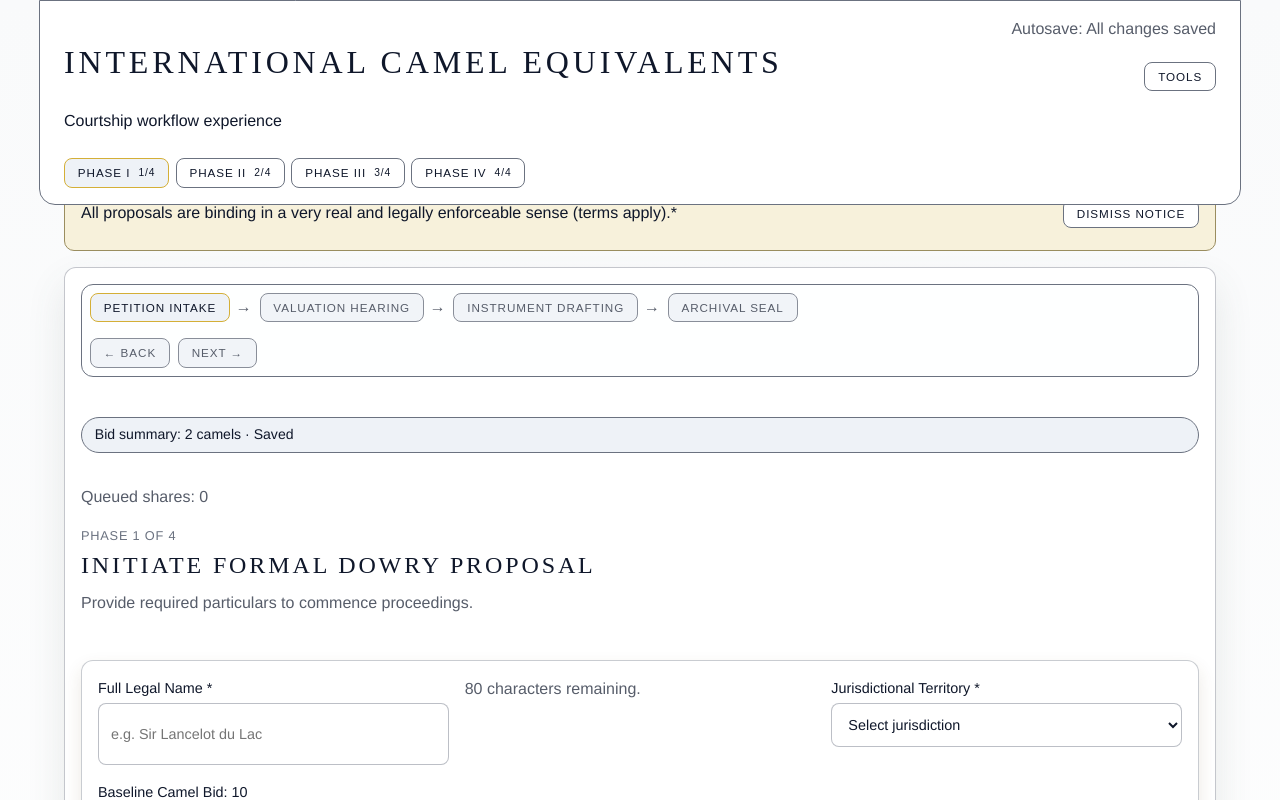
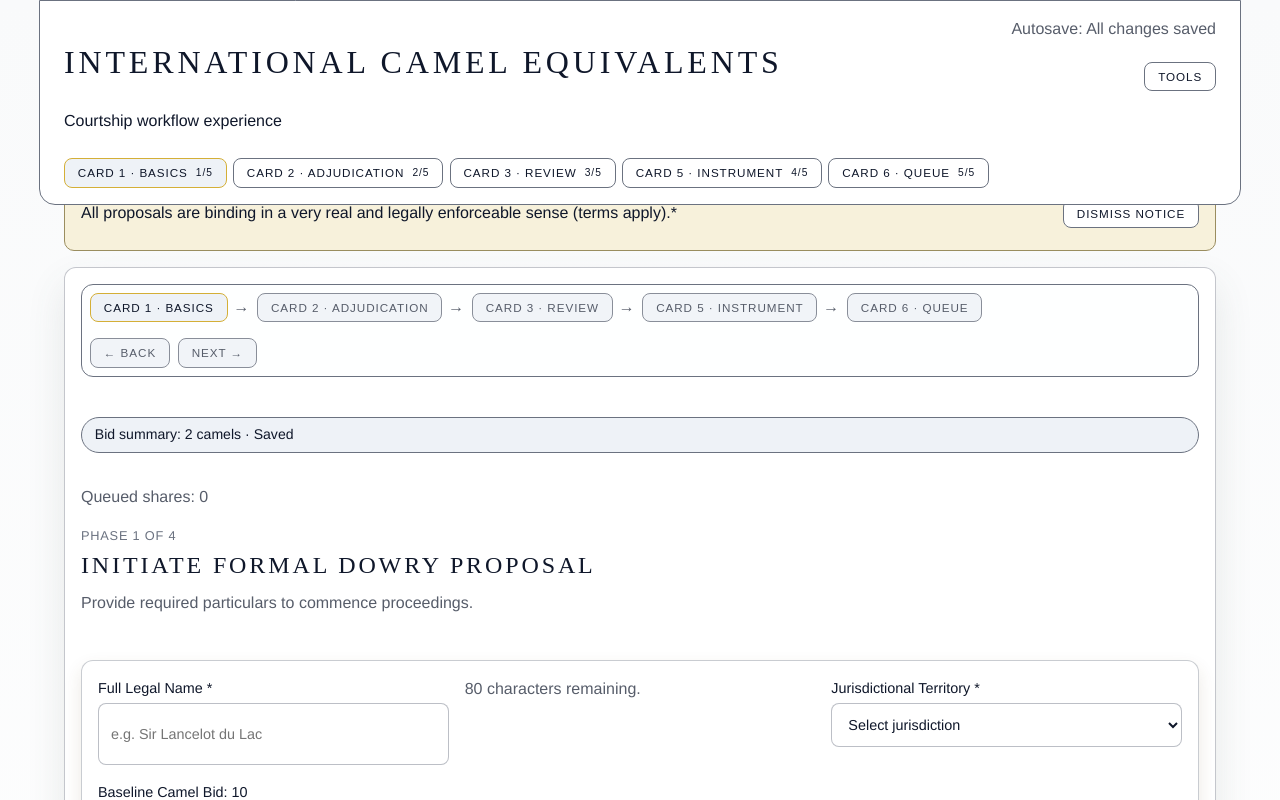
Before and after one commit to dmeehan45/international-camel-equivalents, a React (Vite) app: page / in a window 1280 px wide. Before the commit this address led to /phase1. Shown: the top 800 px of the page. Built offline with nearby package versions, Linux system fonts and the light colour scheme.

Commit message:
Refactor flow to card-based step contract

```diff
--- a/src/App.tsx
+++ b/src/App.tsx
@@ -1,5 +1,5 @@
 import { Suspense, lazy, useEffect, useMemo, useReducer, useState, type Dispatch } from 'react';
-import { useLocation, useNavigate } from 'react-router-dom';
+import { useLocation } from 'react-router-dom';
 import proxiesData from './data/proxies.json';
 import {
   applyDashboardView,
@@ -21,12 +21,20 @@ import { createHistoryEntry, formatRelativeAge, readBidHistory, readDocketReadId
 import { parseBidInput } from './core/bid-parser.js';
 import { calculateAdjudicatedCamelValue } from './core/adjudication.js';
 import type { CalculationResult, ProxyDefinition } from './domain/types';
+import {
+  FLOW_STEP_LABELS,
+  canOpenFlowStep,
+  getFlowSteps,
+  getNextFlowStep,
+  getPreviousFlowStep,
+  type FlowStepContext,
+  type FlowStepId,
+} from './domain/flow';
 import { DowryFormProvider, useDowryForm, WORKFLOW_STORAGE_KEY } from './store/DowryFormContext';
 import { uxCopy } from './content/uxCopy';
 import { ErrorMessage } from './components/ErrorMessage';
 import { LoadingFactRotator } from './components/LoadingFactRotator';
 
-type FlowStep = 'phase1-input' | 'phase2-adjudication' | 'phase3-instrument' | 'phase4-docket';
 type TopTab = 'top' | 'all' | 'compare';
 type RootTab = 'flow' | 'library' | 'archive' | 'premium';
 
@@ -35,7 +43,7 @@ type State = {
   extensionProxies: ProxyDefinition[];
   mergedProxies: ProxyDefinition[];
   activeRootTab: RootTab;
-  flowStep: FlowStep;
+  flowStep: FlowStepId;
   showWelcome: boolean;
   guidedMode: boolean;
   chaosMode: boolean;
@@ -61,7 +69,7 @@ type State = {
 
 type Action =
   | { type: 'setRootTab'; value: RootTab }
-  | { type: 'setFlowStep'; value: FlowStep }
+  | { type: 'setFlowStep'; value: FlowStepId }
   | { type: 'toggleTools' }
   | { type: 'setCelebrateOpen'; value: boolean }
   | { type: 'setShowWelcome'; value: boolean }
@@ -86,6 +94,11 @@ type Action =
   | { type: 'setDocketReadIds'; value: string[] };
 
 const referenceProxies = proxiesData as ProxyDefinition[];
+
+function normalizeDraftFlowStep(step: unknown): FlowStepId {
+  const flowSteps = new Set<FlowStepId>(['card1-basics', 'card2-adjudication', 'card3-review', 'card4-tune', 'card5-instrument', 'card6-queue']);
+  return typeof step === 'string' && flowSteps.has(step as FlowStepId) ? (step as FlowStepId) : 'card1-basics';
+}
 function readDraft() {
   try {
     const raw = globalThis.localStorage?.getItem(WORKFLOW_STORAGE_KEY);
@@ -128,7 +141,7 @@ function buildInitialState(): State {
     extensionProxies,
     mergedProxies,
     activeRootTab: 'flow',
-    flowStep: draft?.flowStep ?? 'phase1-input',
+    flowStep: normalizeDraftFlowStep(draft?.flowStep),
     showWelcome: false,
     guidedMode: draft?.guidedMode ?? true,
     chaosMode: draft?.chaosMode ?? false,
@@ -245,7 +258,7 @@ function runCalculation(state: State, dispatch: Dispatch<Action>) {
     const result = calculateIceWithModifiers({ amount: Number(state.calcInput.amount), unit: state.calcInput.unit, proxyId: state.calcInput.proxyId }, state.mergedProxies, { camelMultiplier });
     dispatch({ type: 'setCalculation', value: result });
     dispatch({ type: 'setError', value: '' });
-    dispatch({ type: 'setFlowStep', value: 'phase2-adjudication' });
+    dispatch({ type: 'setFlowStep', value: 'card2-adjudication' });
   } catch (error) {
     dispatch({ type: 'setError', value: error instanceof Error ? error.message : uxCopy.errors.calculationFailed });
   }
@@ -281,17 +294,11 @@ function computeRecommendation({ baseCalculation, regionFactor, traitBonuses }:
   };
 }
 
-function Stepper({ step, onChange, canNavigateTo }: { step: FlowStep; onChange: (step: FlowStep) => void; canNavigateTo: (step: FlowStep) => boolean }) {
-  const steps: FlowStep[] = ['phase1-input', 'phase2-adjudication', 'phase3-instrument', 'phase4-docket'];
-  const labels: Record<FlowStep, string> = {
-    'phase1-input': 'Petition Intake',
-    'phase2-adjudication': 'Valuation Hearing',
-    'phase3-instrument': 'Instrument Drafting',
-    'phase4-docket': 'Archival Seal',
-  };
+function Stepper({ step, flowContext, onChange }: { step: FlowStepId; flowContext: FlowStepContext; onChange: (step: FlowStepId) => void }) {
+  const steps = getFlowSteps(flowContext.includeTuneStep);
   const currentIndex = steps.indexOf(step);
-  const previousStep = currentIndex > 0 ? steps[currentIndex - 1] : null;
-  const nextStep = currentIndex < steps.length - 1 ? steps[currentIndex + 1] : null;
+  const previousStep = getPreviousFlowStep(flowContext);
+  const nextStep = getNextFlowStep(flowContext);
 
   return (
     <div className="stepper-wrap">
@@ -300,7 +307,7 @@ function Stepper({ step, onChange, canNavigateTo }: { step: FlowStep; onChange:
           const status = index < currentIndex ? 'completed' : index === currentIndex ? 'current' : 'upcoming';
           return (
             <div key={item} className="stepper-item">
-              <button className={step === item ? 'step active' : 'step'} onClick={() => onChange(item)} disabled={!canNavigateTo(item)} aria-current={status === 'current' ? 'step' : undefined}><span>{labels[item]}</span></button>
+              <button className={step === item ? 'step active' : 'step'} onClick={() => onChange(item)} disabled={!canOpenFlowStep(item, flowContext)} aria-current={status === 'current' ? 'step' : undefined}><span>{FLOW_STEP_LABELS[item]}</span></button>
               {index < steps.length - 1 && <span className="step-arrow" aria-hidden="true">→</span>}
             </div>
           );
@@ -308,20 +315,14 @@ function Stepper({ step, onChange, canNavigateTo }: { step: FlowStep; onChange:
       </div>
       <div className="stepper-nav">
         <button onClick={() => previousStep && onChange(previousStep)} disabled={!previousStep}>← Back</button>
-        <button onClick={() => nextStep && onChange(nextStep)} disabled={!nextStep || !canNavigateTo(nextStep)}>Next →</button>
+        <button onClick={() => nextStep && onChange(nextStep)} disabled={!nextStep || !canOpenFlowStep(nextStep, flowContext)}>Next →</button>
       </div>
     </div>
   );
 }
 
 function FixedShellHeader({ state, dispatch, draftSaved }: { state: State; dispatch: Dispatch<Action>; draftSaved: boolean }) {
-  const flowSteps: FlowStep[] = ['phase1-input', 'phase2-adjudication', 'phase3-instrument', 'phase4-docket'];
-  const labels: Record<FlowStep, string> = {
-    'phase1-input': 'Phase I',
-    'phase2-adjudication': 'Phase II',
-    'phase3-instrument': 'Phase III',
-    'phase4-docket': 'Phase IV',
-  };
+  const flowSteps = getFlowSteps(false);
 
   return (
     <header className="fixed-header" role="banner">
@@ -345,8 +346,8 @@ function FixedShellHeader({ state, dispatch, draftSaved }: { state: State; dispa
               dispatch({ type: 'setFlowStep', value: flowStep });
             }}
           >
-            <span>{labels[flowStep]}</span>
-            <small>{index + 1}/4</small>
+            <span>{FLOW_STEP_LABELS[flowStep]}</span>
+            <small>{index + 1}/{flowSteps.length}</small>
           </button>
         ))}
       </nav>
@@ -367,11 +368,6 @@ function LegalPlaceholderPage({ title, summary }: { title: string; summary: stri
 
 function FlowView({ state, dispatch, draftSaved }: { state: State; dispatch: Dispatch<Action>; draftSaved: boolean }) {
   const { form, dispatchForm, canCalculateIce, minCamelQuantity, maxCamelQuantity, clampCamelQuantity, queue } = useDowryForm();
-  const flowSteps: FlowStep[] = ['phase1-input', 'phase2-adjudication', 'phase3-instrument', 'phase4-docket'];
-  const navigate = useNavigate();
-  const location = useLocation();
-  const phasePathMap: Record<FlowStep, string> = { 'phase1-input': '/phase1', 'phase2-adjudication': '/phase2', 'phase3-instrument': '/phase3', 'phase4-docket': '/phase4' };
-  const pathPhaseMap: Record<string, FlowStep> = { '/phase1': 'phase1-input', '/phase2': 'phase2-adjudication', '/phase3': 'phase3-instrument', '/phase4': 'phase4-docket' };
   const [scanActionsOpen, setScanActionsOpen] = useState(false);
   const [resultsFiltersOpen, setResultsFiltersOpen] = useState(false);
   const [exportTab, setExportTab] = useState<'text' | 'image' | 'pdf' | 'html'>('text');
@@ -391,15 +387,20 @@ function FlowView({ state, dispatch, draftSaved }: { state: State; dispatch: Dis
     runCalculation(state, dispatch);
   }
 
-  function canOpenFlowStep(target: FlowStep) {
-    const currentIndex = flowSteps.indexOf(state.flowStep);
-    const targetIndex = flowSteps.indexOf(target);
-    if (targetIndex <= currentIndex) return true;
-    if (target === 'phase2-adjudication') return Boolean(state.calculation);
-    if (target === 'phase3-instrument') return Boolean(state.calculation);
-    if (target === 'phase4-docket') return Boolean(state.share.text || state.formalizer.message);
-    return false;
-  }
+  const userChoseTweak = Boolean(form.regionOverride)
+    || !fiatTraitsEnabled
+    || form.advancedTrait !== 1
+    || form.traitModifiers.social !== 1
+    || form.traitModifiers.resilience !== 1
+    || form.traitModifiers.prestige !== 1
+    || form.traitModifiers.ceremony !== 1;
+
+  const flowContext: FlowStepContext = {
+    currentStep: state.flowStep,
+    hasCalculation: Boolean(state.calculation),
+    hasShareDraft: Boolean(state.share.text || state.formalizer.message),
+    includeTuneStep: userChoseTweak,
+  };
 
   const visibleEquivalents = useMemo(() => {
     if (!state.calculation) return [];
@@ -556,33 +557,16 @@ function FlowView({ state, dispatch, draftSaved }: { state: State; dispatch: Dis
     dispatch({ type: 'setCalculation', value: recommendation.adjustedCalculation });
     dispatch({ type: 'setFormalizerField', field: 'message', value: '' });
     dispatch({ type: 'setShare', text: '', selectedProxyId: recommendation.adjustedCalculation.equivalents[0]?.proxyId ?? '', qrPreview: '', error: '' });
-    dispatch({ type: 'setFlowStep', value: 'phase3-instrument' });
+    dispatch({ type: 'setFlowStep', value: userChoseTweak ? 'card4-tune' : 'card5-instrument' });
   }
 
 
 
   useEffect(() => {
-    if (state.flowStep !== 'phase3-instrument') return;
+    if (state.flowStep !== 'card5-instrument') return;
     if (!state.calculation || state.formalizer.message) return;
     generateMessage();
   }, [state.flowStep, state.calculation, state.formalizer.template]);
-
-  useEffect(() => {
-    const fromPath = pathPhaseMap[location.pathname];
-    if (!fromPath) {
-      navigate(phasePathMap[state.flowStep], { replace: true });
-      return;
-    }
-    if (fromPath !== state.flowStep) {
-      if (canOpenFlowStep(fromPath)) dispatch({ type: 'setFlowStep', value: fromPath });
-      else navigate(phasePathMap[state.flowStep], { replace: true });
-    }
-  }, [location.pathname, state.flowStep]);
-
-  useEffect(() => {
-    const expectedPath = phasePathMap[state.flowStep];
-    if (location.pathname !== expectedPath) navigate(expectedPath, { replace: true });
-  }, [state.flowStep, location.pathname]);
 
   function resetToOriginalBid() {
     setLockedRecommendation(null);
@@ -600,11 +584,11 @@ function FlowView({ state, dispatch, draftSaved }: { state: State; dispatch: Dis
 
   return (
     <section className="view-card ccc-card flow-surface">
-      <Stepper step={state.flowStep} onChange={(value) => { if (canOpenFlowStep(value)) { dispatch({ type: 'setFlowStep', value }); navigate(phasePathMap[value]); } }} canNavigateTo={canOpenFlowStep} />
+      <Stepper step={state.flowStep} flowContext={flowContext} onChange={(value) => { if (canOpenFlowStep(value, flowContext)) dispatch({ type: 'setFlowStep', value }); }} />
       <div className="sticky-chip">Bid summary: {state.calcInput.rawBid} · {draftSaved ? 'Saved' : 'Saving…'}</div>
       <div className="helper" aria-live="polite">Queued shares: {queue.length}{queuedSharePreview ? ` (${queuedSharePreview})` : ''}</div>
 
-      {state.flowStep === 'phase1-input' && (
+      {state.flowStep === 'card1-basics' && (
         <Suspense fallback={<p className="helper" role="status" aria-live="polite">Loading Phase I…</p>}>
           <Phase1Input
           bidName={form.bidName}
@@ -634,7 +618,7 @@ function FlowView({ state, dispatch, draftSaved }: { state: State; dispatch: Dis
         </Suspense>
       )}
 
-      {state.flowStep === 'phase2-adjudication' && (
+      {state.flowStep === 'card2-adjudication' && (
         <Suspense fallback={<p className="helper" role="status" aria-live="polite">Loading Phase II…</p>}>
           <Phase2Adjudication
           state={state}
@@ -665,7 +649,38 @@ function FlowView({ state, dispatch, draftSaved }: { state: State; dispatch: Dis
         </Suspense>
       )}
 
-      {state.flowStep === 'phase3-instrument' && (
+      {(state.flowStep === 'card3-review' || state.flowStep === 'card4-tune') && (
+        <Suspense fallback={<p className="helper" role="status" aria-live="polite">Loading Review…</p>}>
+          <Phase2Adjudication
+          state={state}
+          effectiveMultiplier={effectiveMultiplier}
+          recommendation={recommendation}
+          regionOverride={form.regionOverride}
+          setRegionOverride={(value) => dispatchForm({ type: 'setField', field: 'regionOverride', value })}
+          traitModifiers={form.traitModifiers}
+          setTraitModifiers={(value) => dispatchForm({ type: 'setField', field: 'traitModifiers', value: typeof value === 'function' ? value(form.traitModifiers) : value })}
+          advancedTrait={form.advancedTrait}
+          setAdvancedTrait={(value) => dispatchForm({ type: 'setField', field: 'advancedTrait', value })}
+          fiatTraitsEnabled={fiatTraitsEnabled}
+          setFiatTraitsEnabled={setFiatTraitsEnabled}
+          adjudicationLocked={Boolean(lockedRecommendation)}
+          lockedRecommendation={lockedRecommendation}
+          languagePreview={languagePreview}
+          scanActionsOpen={scanActionsOpen}
+          setScanActionsOpen={setScanActionsOpen}
+          resultsFiltersOpen={resultsFiltersOpen}
+          setResultsFiltersOpen={setResultsFiltersOpen}
+          topPicks={topPicks}
+          visibleEquivalents={visibleEquivalents}
+          runCompare={runCompare}
+          finalizeBid={() => dispatch({ type: 'setFlowStep', value: state.flowStep === 'card3-review' && userChoseTweak ? 'card4-tune' : 'card5-instrument' })}
+          resetToOriginalBid={resetToOriginalBid}
+          dispatch={dispatch}
+          />
+        </Suspense>
+      )}
+
+      {state.flowStep === 'card5-instrument' && (
         <Suspense fallback={<p className="helper" role="status" aria-live="polite">Loading Phase III…</p>}>
           <Phase3Instrument
           state={state}
@@ -673,7 +688,7 @@ function FlowView({ state, dispatch, draftSaved }: { state: State; dispatch: Dis
           setExportTab={setExportTab}
           generateMessage={generateMessage}
           runExportAction={runExportAction}
-          onCompleteInstrument={() => dispatch({ type: 'setFlowStep', value: 'phase4-docket' })}
+          onCompleteInstrument={() => dispatch({ type: 'setFlowStep', value: 'card6-queue' })}
           exportToast={exportToast}
           dispatch={dispatch}
             templates={templates}
@@ -685,13 +700,13 @@ function FlowView({ state, dispatch, draftSaved }: { state: State; dispatch: Dis
         <LoadingFactRotator active={Boolean(loadingAction)} actionLabel={loadingAction ?? 'Processing'} facts={uxCopy.loadingFacts} />
       )}
 
-      {state.flowStep === 'phase4-docket' && (
+      {state.flowStep === 'card6-queue' && (
         <Suspense fallback={<p className="helper" role="status" aria-live="polite">Loading Phase IV…</p>}>
           <Phase4Docket calculation={state.calculation} shareText={state.share.text || state.formalizer.message} exportToast={exportToast} onSaveEntry={saveEntry} history={state.history} docketReadIds={state.docketReadIds} onMarkDocketRead={(id) => {
             const next = Array.from(new Set([id, ...state.docketReadIds]));
             writeDocketReadIds(next);
             dispatch({ type: 'setDocketReadIds', value: next });
-          }} onInitiateProceeding={() => { dispatch({ type: 'setFlowStep', value: 'phase1-input' }); navigate('/phase1'); }} />
+          }} onInitiateProceeding={() => { dispatch({ type: 'setFlowStep', value: 'card1-basics' }); }} />
         </Suspense>
       )}
 
@@ -772,7 +787,7 @@ function ToolsDrawer({ state, dispatch, themeMode, setThemeMode }: { state: Stat
         <details className="tools-panel">
           <summary>Side Quests</summary>
           <p className="helper">Optional modules now open from Phase 4 docket cards.</p>
-          <button onClick={() => { dispatch({ type: 'setRootTab', value: 'flow' }); dispatch({ type: 'setFlowStep', value: 'phase4-docket' }); }}>Go to Phase 4 modules</button>
+          <button onClick={() => { dispatch({ type: 'setRootTab', value: 'flow' }); dispatch({ type: 'setFlowStep', value: 'card6-queue' }); }}>Go to Phase 4 modules</button>
         </details>
         <details className="tools-panel">
           <summary>Theme</summary>
--- /dev/null
+++ b/src/domain/flow.ts
@@ -0,0 +1,71 @@
+export type FlowStepId =
+  | 'card1-basics'
+  | 'card2-adjudication'
+  | 'card3-review'
+  | 'card4-tune'
+  | 'card5-instrument'
+  | 'card6-queue';
+
+export type FlowStepContext = {
+  currentStep: FlowStepId;
+  hasCalculation: boolean;
+  hasShareDraft: boolean;
+  includeTuneStep: boolean;
+};
+
+const BASE_STEPS: FlowStepId[] = [
+  'card1-basics',
+  'card2-adjudication',
+  'card3-review',
+  'card5-instrument',
+  'card6-queue',
+];
+
+export const FLOW_STEP_LABELS: Record<FlowStepId, string> = {
+  'card1-basics': 'Card 1 · Basics',
+  'card2-adjudication': 'Card 2 · Adjudication',
+  'card3-review': 'Card 3 · Review',
+  'card4-tune': 'Card 4 · Tune (optional)',
+  'card5-instrument': 'Card 5 · Instrument',
+  'card6-queue': 'Card 6 · Queue',
+};
+
+export function getFlowSteps(includeTuneStep: boolean): FlowStepId[] {
+  if (!includeTuneStep) return BASE_STEPS;
+  return ['card1-basics', 'card2-adjudication', 'card3-review', 'card4-tune', 'card5-instrument', 'card6-queue'];
+}
+
+export function isFlowStepComplete(step: FlowStepId, context: FlowStepContext): boolean {
+  if (step === 'card1-basics') return context.hasCalculation;
+  if (step === 'card2-adjudication') return context.hasCalculation;
+  if (step === 'card3-review') return context.hasCalculation;
+  if (step === 'card4-tune') return !context.includeTuneStep || context.hasCalculation;
+  if (step === 'card5-instrument') return context.hasShareDraft;
+  if (step === 'card6-queue') return context.hasShareDraft;
+  return false;
+}
+
+export function canOpenFlowStep(target: FlowStepId, context: FlowStepContext): boolean {
+  const flowSteps = getFlowSteps(context.includeTuneStep);
+  const currentIndex = flowSteps.indexOf(context.currentStep);
+  const targetIndex = flowSteps.indexOf(target);
+  if (targetIndex === -1 || currentIndex === -1) return false;
+  if (targetIndex <= currentIndex) return true;
+
+  const stepsBeforeTarget = flowSteps.slice(0, targetIndex);
+  return stepsBeforeTarget.every((step) => isFlowStepComplete(step, context));
+}
+
+export function getNextFlowStep(context: FlowStepContext): FlowStepId | null {
+  const flowSteps = getFlowSteps(context.includeTuneStep);
+  const currentIndex = flowSteps.indexOf(context.currentStep);
+  if (currentIndex === -1 || currentIndex >= flowSteps.length - 1) return null;
+  return flowSteps[currentIndex + 1];
+}
+
+export function getPreviousFlowStep(context: FlowStepContext): FlowStepId | null {
+  const flowSteps = getFlowSteps(context.includeTuneStep);
+  const currentIndex = flowSteps.indexOf(context.currentStep);
+  if (currentIndex <= 0) return null;
+  return flowSteps[currentIndex - 1];
+}
--- a/src/domain/types.ts
+++ b/src/domain/types.ts
@@ -1,3 +1,5 @@
+import type { FlowStepId } from './flow';
+
 export type ProxyCategory =
   | 'Mammals and Land Creatures'
   | 'Aquatic and Marine Life'
@@ -41,8 +43,8 @@ export interface ConversionModifiers {
 }
 
 export interface PhaseProgress {
-  currentStep: 'phase1-input' | 'phase2-adjudication' | 'phase3-instrument' | 'phase4-docket';
-  completedSteps: Array<'phase1-input' | 'phase2-adjudication' | 'phase3-instrument' | 'phase4-docket'>;
+  currentStep: FlowStepId;
+  completedSteps: FlowStepId[];
 }
 
 export interface DowryForm {
```
